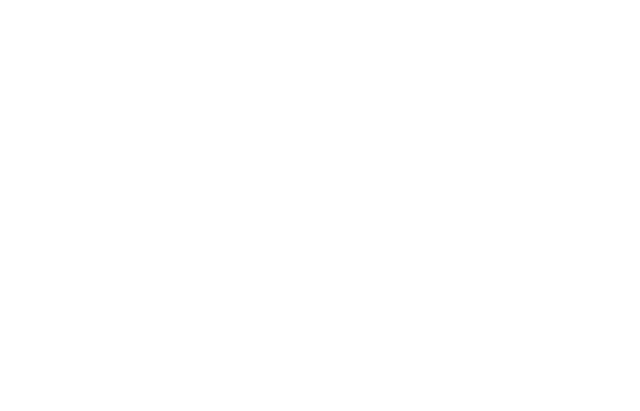
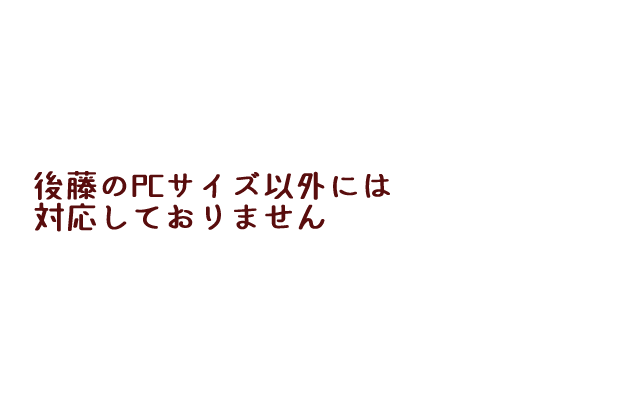
Before and after one commit to tuna510/catfood.jp-, a plain HTML site: page html/s.sql3.html in a window 1280 px wide. Shown: the whole page, without its empty margins (0-640 px from the left). Drawn offline with Linux system fonts and the light colour scheme.

Commit message:
Update s.sql3.html

```diff
--- a/html/s.sql3.html
+++ b/html/s.sql3.html
@@ -15,7 +15,7 @@
 
 
 <body>
-    <img src="./img-box/img/naiyo.png" alt="" id="naiyo">
+    <img src="../img-box/img/naiyo.png" alt="" id="naiyo">
     <div class="all">
         <script type="text/javascript">
             header_dayo();
```
